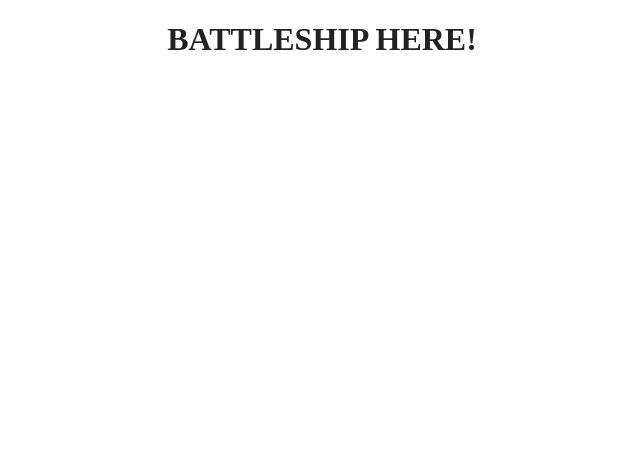
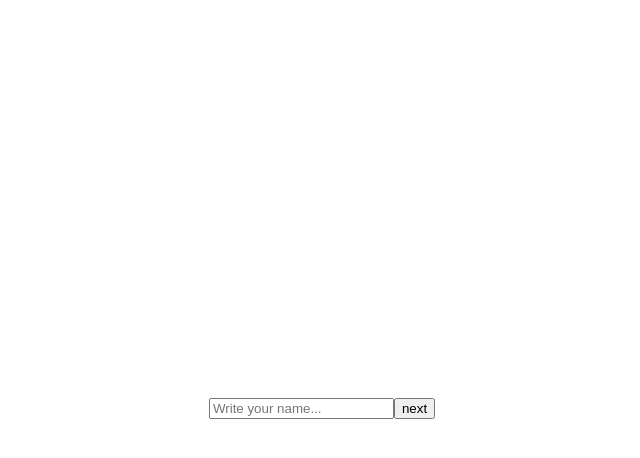
Before and after one commit to maxsmrnv/battleship, a React app in the folder frontend/: page / in a window 1280 px wide. Shown: the top 458 px of the page, without its empty margins (318-958 px from the left). Built offline with nearby package versions, Linux system fonts and the light colour scheme.

Commit message:
taste styled-components

```diff
--- a/frontend/package.json
+++ b/frontend/package.json
@@ -13,7 +13,8 @@
   "dependencies": {
     "react": "^16.8.6",
     "react-dom": "^16.8.6",
-    "react-hot-loader": "^4.8.4"
+    "react-hot-loader": "^4.8.4",
+    "styled-components": "^4.2.0"
   },
   "devDependencies": {
     "@babel/core": "^7.4.3",
@@ -21,9 +22,12 @@
     "@babel/preset-env": "^7.4.3",
     "@babel/preset-react": "^7.0.0",
     "babel-loader": "^8.0.5",
+    "babel-plugin-styled-components": "^1.10.0",
     "css-loader": "^2.1.1",
     "file-loader": "^3.0.1",
     "html-webpack-plugin": "^3.2.0",
+    "node-sass": "^4.11.0",
+    "sass-loader": "^7.1.0",
     "style-loader": "^0.23.1",
     "webpack": "^4.30.0",
     "webpack-cli": "^3.3.0",
--- a/frontend/src/components/App.js
+++ b/frontend/src/components/App.js
@@ -1,14 +1,25 @@
 import React, { Component } from 'react';
 import { hot } from 'react-hot-loader/root';
+import styled from 'styled-components';
 
-import '../styles/App.css';
+import '../styles/App.scss';
+
+const Wrapper = styled.section`
+  display: flex;
+  align-items: center;
+  justify-content: center;
+  height: 100vh;
+`;
 
 class App extends Component {
   render() {
     return (
-      <div>
-        <h1>BATTLESHIP HERE!</h1>
-      </div>
+      <Wrapper>
+        <form>
+          <input placeholder='Write your name...'/>
+          <button>next</button>
+        </form>
+      </Wrapper>
     );
   }
 }
--- a/frontend/src/styles/App.css
+++ /dev/null
@@ -1,4 +0,0 @@
-h1 {
-  color: #222222;
-  text-align: center;
-}
--- /dev/null
+++ b/frontend/src/styles/App.scss
@@ -0,0 +1,10 @@
+$primary-color: rgb(24, 23, 23);
+
+body {
+  background-color: rgb(254, 254, 254);
+}
+
+h1 {
+  text-align: center;
+  color: $primary-color;
+}
--- a/frontend/webpack.config.js
+++ b/frontend/webpack.config.js
@@ -1,28 +1,32 @@
-const path = require("path");
-const HtmlWebpackPlugin = require("html-webpack-plugin");
+const path = require('path');
+const HtmlWebpackPlugin = require('html-webpack-plugin');
 
 module.exports = {
-  entry: "./src/index.js",
+  entry: './src/index.js',
   output: {
-    path: path.join(__dirname, "/dist"),
-    filename: "index-bundle.js"
+    path: path.join(__dirname, '/dist'),
+    filename: 'index-bundle.js'
   },
   module: {
     rules: [
       {
         test: /\.js$/,
         exclude: /node_modules/,
-        use: ["babel-loader"]
+        use: ['babel-loader']
       },
       {
         test: /\.css$/,
-        use: ["style-loader", "css-loader"]
+        use: ['style-loader', 'css-loader']
+      },
+      {
+        test: /\.scss$/,
+        use: ['style-loader', 'css-loader', 'sass-loader']
       }
     ]
   },
   plugins: [
     new HtmlWebpackPlugin({
-      template: "./src/index.html"
+      template: './src/index.html'
     })
   ]
 };
```
Also changed, not shown: frontend/.babelrc, 1 other file (tests, documents, lock files or other folders).
